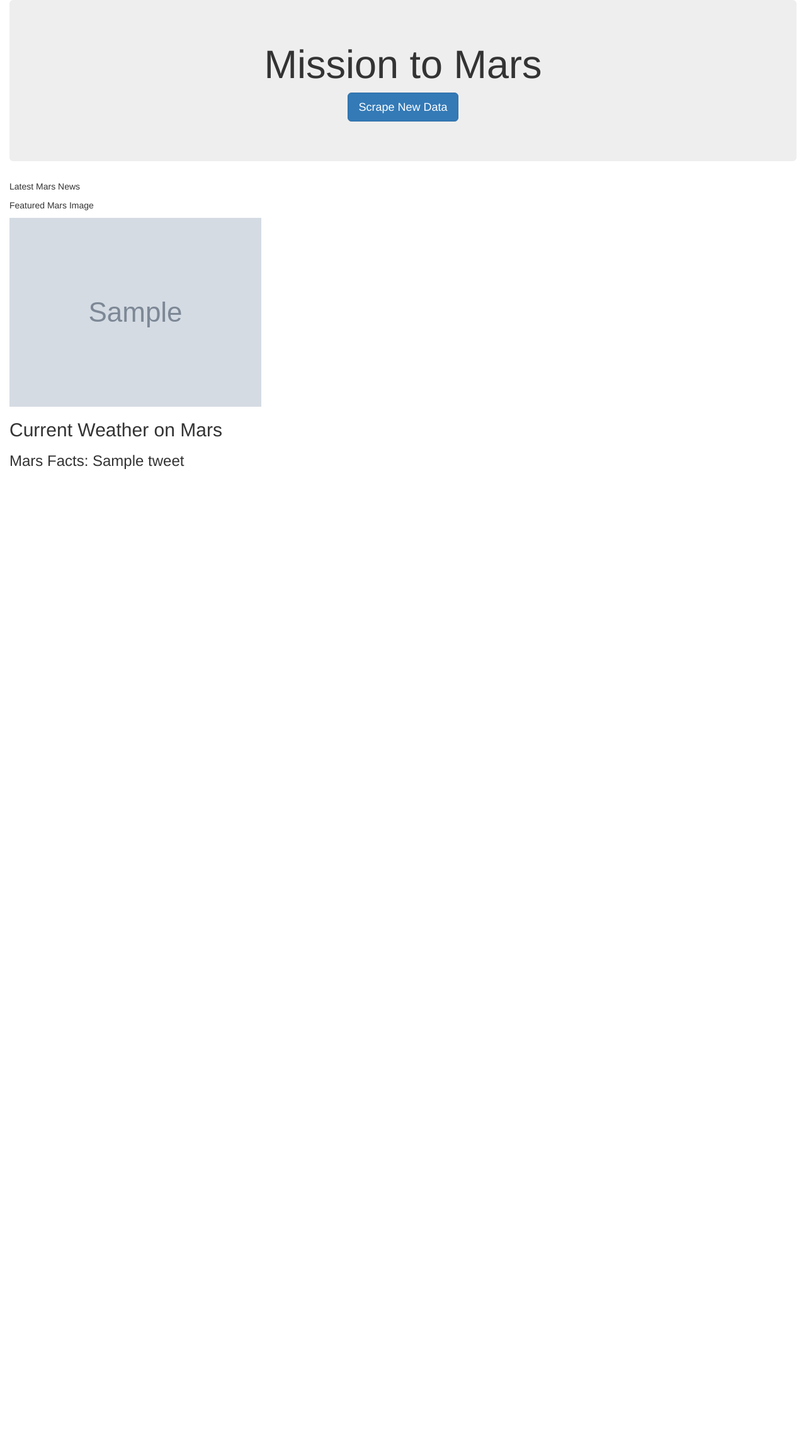
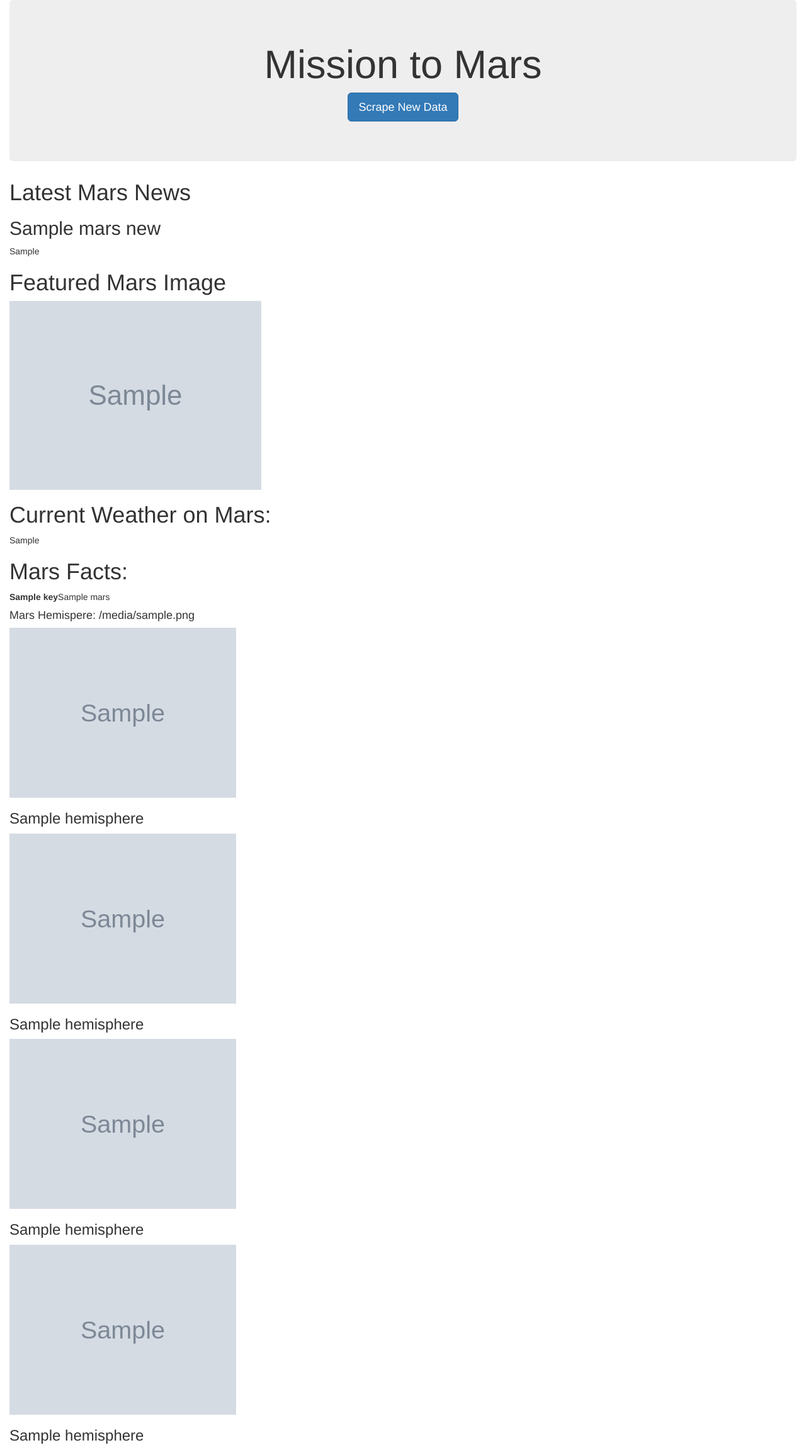
Before and after one commit to chyu1302/Webscraping, a Flask app: template templates/index.html in a window 1280 px wide. Shown: the whole page at 63% size. Before the commit the page ends 745 px from the top, so only its background shows below. Run offline with Flask 2, Linux system fonts and the light colour scheme; the template is opened without the code that fills it: most values are stand-ins (such as "Sample title", 1, 10 or a date in 2020); grey boxes marked "Sample" are stand-in pictures; parts of the project's set-up code (start-up, migrations or seed data) failed here and were passed over; some libraries are stand-ins or nearby versions.

Commit message:
called dictionaries from mongodb and used flask to run the scrape

```diff
--- a/app.py
+++ b/app.py
@@ -6,33 +6,27 @@ import scrape_mars
 app = Flask(__name__)
 
 # Use PyMongo to establish Mongo connection
-mongo = PyMongo(app, uri="mongodb://localhost:27017/scrape_mars")
-
+mongo = PyMongo(app, uri="mongodb://localhost:27017/marsinfo")
 
 # Route to render index.html template using data from Mongo
 @app.route("/")
-def home():
+def index():
 
     # Find one record of data from the mongo database
     mars_data = mongo.db.collection.find_one()
 
     # Return template and data
-    return render_template("index.html")
-
+    return render_template("index.html", mars_data=mars_data)
 
 # Route that will trigger the scrape function
 @app.route("/scrape")
-def scrape():
-
-    # Run the scrape function
-    mars_data = scrape_mars.scrape_info()
+def scraper():
+    data = scrape_mars.scrape()
 
     # Update the Mongo database using update and upsert=True
-    mongo.db.collection.update({mars_data}, mars_data, upsert=True)
+    mongo.db.collection.update({}, data, upsert=True)
 
     # Redirect back to home page
     return redirect("/")
-
-
 if __name__ == "__main__":
     app.run(debug=True)
--- a/scrape_mars.py
+++ b/scrape_mars.py
@@ -77,7 +77,7 @@ def scrape():
     df= df.iloc[:,0:2]
 
     # converting to dict
-    facts_dict = df.set_index('Mars_features').to_dict()
+    facts_dict = df.set_index('Mars_features').T.to_dict()
 
     #-----------------------------------------------------------------------------------------
     browser = init_browser()
@@ -93,27 +93,27 @@ def scrape():
         i = i.get_text()
         browser.click_link_by_partial_text(i)
         soup2 = bs(browser.html, "html.parser")
-        hemisphere_image_urls.append({"title": i, "img_url":soup2.find_all('a', string='Original')[0]['href']})
+        hemisphere_image_urls.append({"title": i, "img_url":soup2.find_all('a', string='Sample')[0]['href']})
         browser.back()
     # Close the browser after scraping
     browser.quit()
     # Return results
-    mars_data=  {'latest_mars_news': {'news title': news_title,'news p': news_p},
+    mars_data=  {'latest_mars_news': {'news_title': news_title,'news_p': news_p},
                 'featured_mars_image': {'image': mars_img},
-                'current_weather_on_mars' :{'current weather on mars':mars_weather},
-                'mars_facts': {'mars facts':facts_dict},
+                'current_weather_on_mars' :{'current_weather_on_mars':mars_weather},
+                'mars_facts': {'mars_facts':facts_dict},
                 'hemisphere':hemisphere_image_urls}
     return mars_data
 
 #pp = pprint.PrettyPrinter(indent=4)
-#pp.pprint(mars_data)
-#store the dictionary into Mongo database
-# Setup connection to mongodb
-conn = "mongodb://localhost:27017"
-client = pymongo.MongoClient(conn)
+# #pp.pprint(mars_data)
+# #store the dictionary into Mongo database
+# # Setup connection to mongodb
+# conn = "mongodb://localhost:27017"
+# client = pymongo.MongoClient(conn)
 
-# Select database and collection to use
-db = client['marsinfo']
-collection = db['mars_data']
+# # Select database and collection to use
+# db = client['marsinfo']
+# collection = db['mars_data']
 
-db.collection.insert_one(mars_data)
+# db.collection.insert_one(mars_data)
--- a/templates/index.html
+++ b/templates/index.html
@@ -15,20 +15,51 @@
       <h1>Mission to Mars</h1>
       <p><a class="btn btn-primary btn-lg" href="/scrape" role="button">Scrape New Data</a></p>
     </div>
-     <p>Latest Mars News</p>
-     <p>Featured Mars Image</p>
-    <img src="{{ mars_data.mars_img }}" alt="Mars Image">
+    <h1>Latest Mars News</h1>
+    <h2>{{mars_data.latest_mars_news.news_title}}</h2>
+    <p>{{mars_data.latest_mars_news.news_p}}</p>
+    <h1>Featured Mars Image</h1>
+    <img src="{{ mars_data.featured_mars_image.image }}" alt="Mars Image">
 
-    <h2>Current Weather on Mars</h2>
-    <h3>Mars Facts: {{ mars_data.Tweet }}</h3>
-    <!-- table -->
-    <!-- <h3>Min Temp: {{ vacation.min_temp }}</h3> -->
-  </div>
+    <h1>Current Weather on Mars:</h1>
+    <p>{{ mars_data.current_weather_on_mars.current_weather_on_mars }}</p>
+    <h1>Mars Facts: </h1>
+    <table>
+      {% for key, value in mars_data.mars_facts.mars_facts.items() %}
+         <tr>
+              <th> {{ key }} </th>
+              <td> {{ value.Mars }} </td>
+         </tr>
+      {% endfor %}
+    </table>
+    <h4>Mars Hemispere: {{ mars_data.hemisphere_image_urls }}</h4>
+    <div class="card">
+      <img src="{{mars_data.hemisphere.0.img_url}}" class="card-img-top" alt="Fig1" style="width:360px;">
+      <div class="card-body">
+        <h3>{{mars_data.hemisphere.0.title}}</h3>
+      </div>
+    </div>
+    <div class="card">
+      <img src="{{mars_data.hemisphere.1.img_url}}" class="card-img-top" alt="Fig1" style="width:360px;">
+      <div class="card-body">
+          <h3>{{mars_data.hemisphere.1.title}}</h3>
+      </div>
+    </div>
+    <div class="card">
+      <img src="{{mars_data.hemisphere.2.img_url}}" class="card-img-top" alt="Fig1" style="width:360px;">
+      <div class="card-body">
+          <h3>{{mars_data.hemisphere.2.title}}</h3>
+      </div>
+    </div>
+    <div class="card">
+      <img src="{{mars_data.hemisphere.3.img_url}}" class="card-img-top" alt="Fig1" style="width:360px;">
+      <div class="card-body">
+          <h3>{{mars_data.hemisphere.3.title}}</h3>
+      </div>
+    </div>
+
+
   </div>
 </body>
 
 </html>
-<!-- mars_data=  {latest_mars_news: {'news title': news_title,'news p': news_p},
-          featured_mars_image: {'image': mars_img},
-          current_weather_on_mars:{'current weather on mars':Tweet},
-          mars_facts:{'mars facts':facts_dict}} -->
```
Also changed, not shown: css_style.css (deleted, +0 -15 lines), screenshot of mission to Mars page.png (added), screenshotMissiontoMars1.png (added), screenshotMissiontoMars2.png (added), 1 other file.
